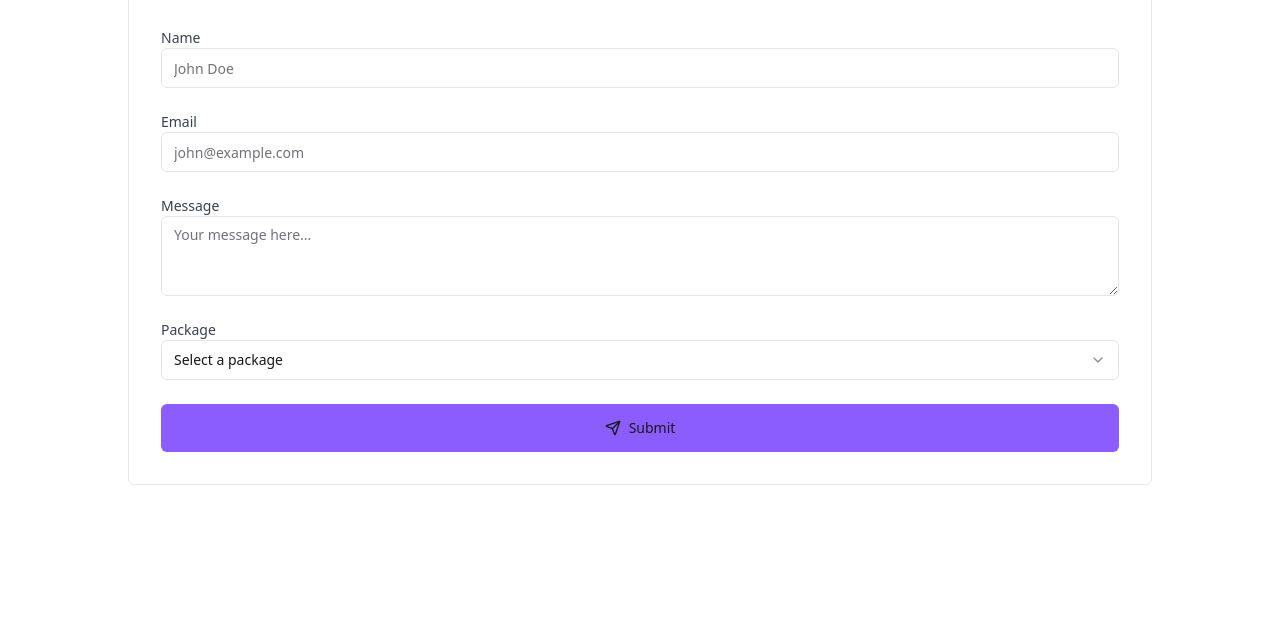
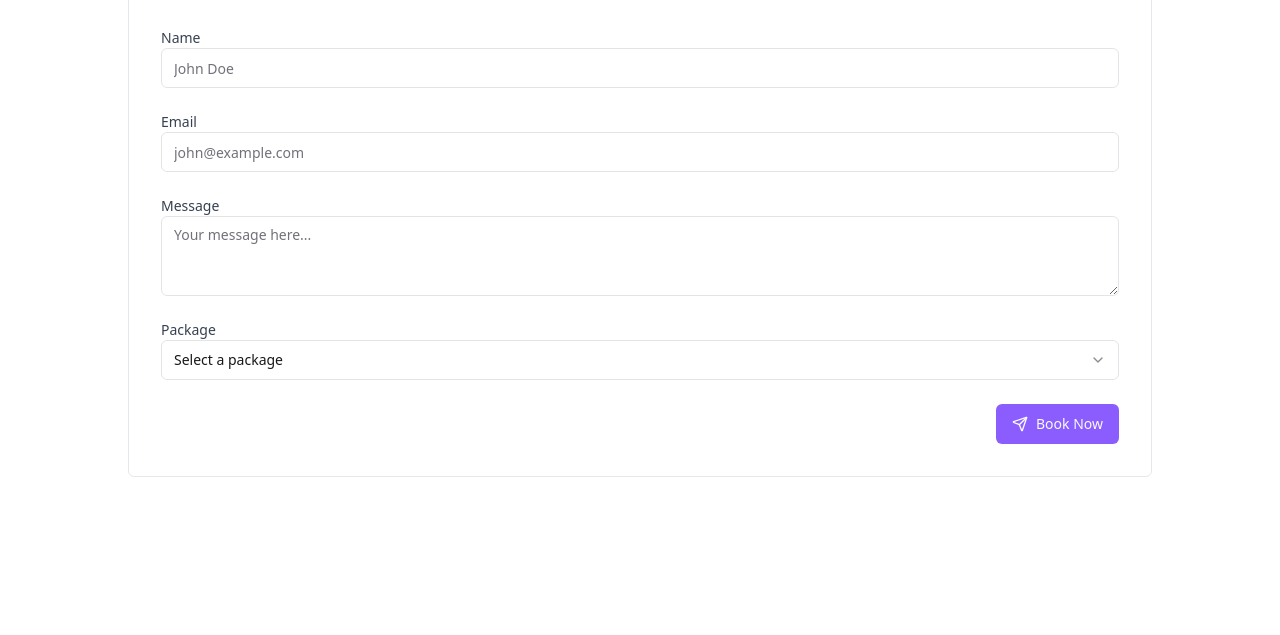
Before and after one commit to hector3211/honey-nectar-astrology, an Astro site: page / in a window 1280 px wide. Shown: the part 4680-5315 px from the top of the page. Built offline with nearby package versions, Linux system fonts and the light colour scheme; Astro itself is replaced by a stand-in of ours; no server answers.

Commit message:
update: contact btn

```diff
--- a/package.json
+++ b/package.json
@@ -15,7 +15,6 @@
     "@astrojs/tailwind": "^5.1.2",
     "@astrojs/vercel": "^8.0.0",
     "@nanostores/react": "^0.8.2",
-    "@plunk/node": "^3.0.3",
     "@radix-ui/react-avatar": "^1.1.1",
     "@radix-ui/react-dropdown-menu": "^2.1.2",
     "@radix-ui/react-label": "^2.1.0",
--- a/src/components/ContactForm.tsx
+++ b/src/components/ContactForm.tsx
@@ -155,10 +155,10 @@ export default function ContactForm() {
         disabled={isSubmitting}
         type="submit"
         variant={"secondary"}
-        className="w-full lg:h-12"
+        className="text-zinc-50 flex justify-end ml-auto"
       >
         {isSubmitting ? <Loader2 className="animate-spin" /> : <Send />}
-        {isSubmitting ? "Submitting..." : "Submit"}
+        {isSubmitting ? "Booking" : "Book Now"}
       </Button>
     </form>
   );
```
Also changed, not shown: 1 other file.
